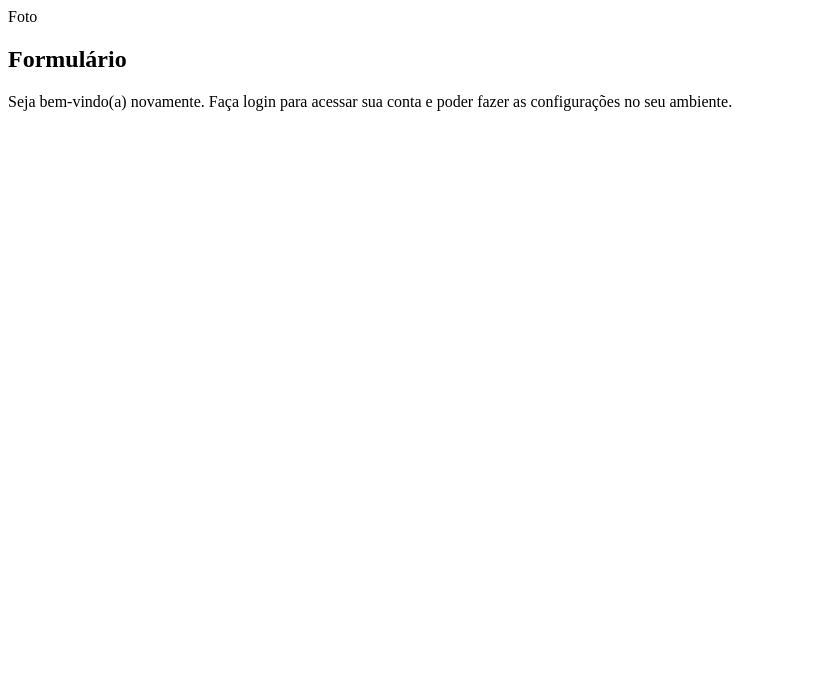
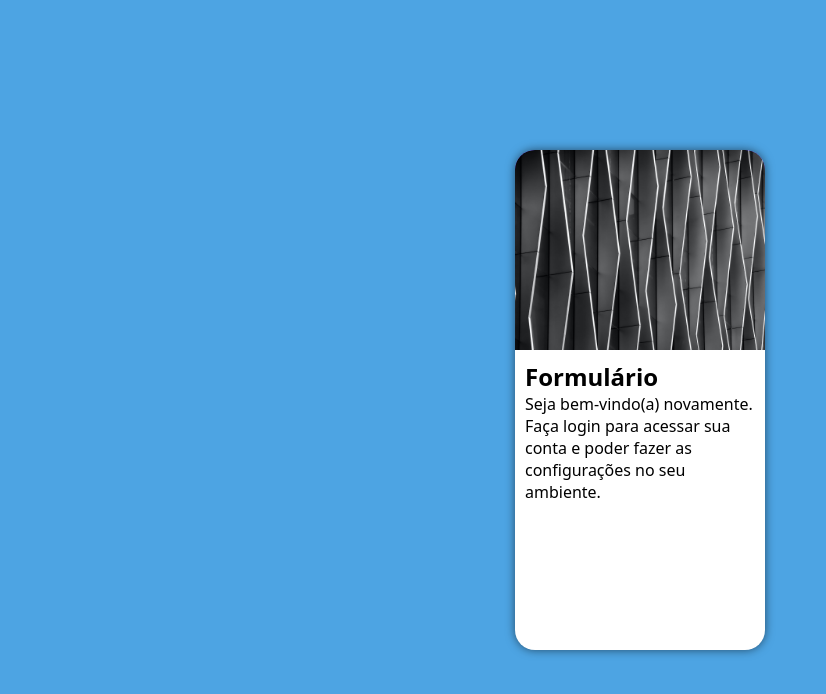
Before and after one commit to suzanadossantos/projeto-login, a plain HTML site: page index.html in a window 1280 px wide. Shown: the whole page, without its empty margins (0-826 px from the left). Drawn offline with Linux system fonts and the light colour scheme.

Commit message:
style.css sendo criado

```diff
--- a/estilos/style.css
+++ b/estilos/style.css
@@ -1,7 +1,55 @@
 @charset "UTF-8";
 
 /*
+
  Paleta de cores:
  -azul claro: #4DA4E3
  -azul escuro: #392FFA
+
 */
+
+*{
+    font-family: system-ui, -apple-system, BlinkMacSystemFont, 'Segoe UI', Roboto, Oxygen, Ubuntu, sans-serif;
+    margin: 0;
+    padding: 0;
+    box-sizing: border-box;
+}
+
+body, html{
+    background-color: #4DA4E3;
+    height: 100vh;
+    width: 100vw;
+}
+
+main{
+    position: relative;
+    height: 100vh;
+    width: 100vw;
+}
+
+section#login{
+    position: absolute;
+    top: 50%;
+    left: 50%;
+    transform: translate(-50%, -50%);
+    overflow: hidden;
+
+    background-color: white;
+    width: 250px;
+    height: 500px;
+    border-radius: 20px;
+    box-shadow: 0px 0px 10px rgba(0, 0, 0, 0.541);
+}
+
+section#login > div#imagem{
+    display: block;
+    background: #392FFA url(../imagens/imagem.jpg);
+    background-size: cover;
+    background-repeat: no-repeat;
+    height: 200px;
+}
+
+section#login > div#formulario{
+    display: block;
+    padding: 10px;
+}
--- a/index.html
+++ b/index.html
@@ -10,9 +10,7 @@
 <body>
     <main>
         <section id="login">
-            <div id="imagem">
-                Foto
-            </div>
+            <div id="imagem"></div>
 
             <div id="formulario">
                 <h1>Formulário</h1>
```
